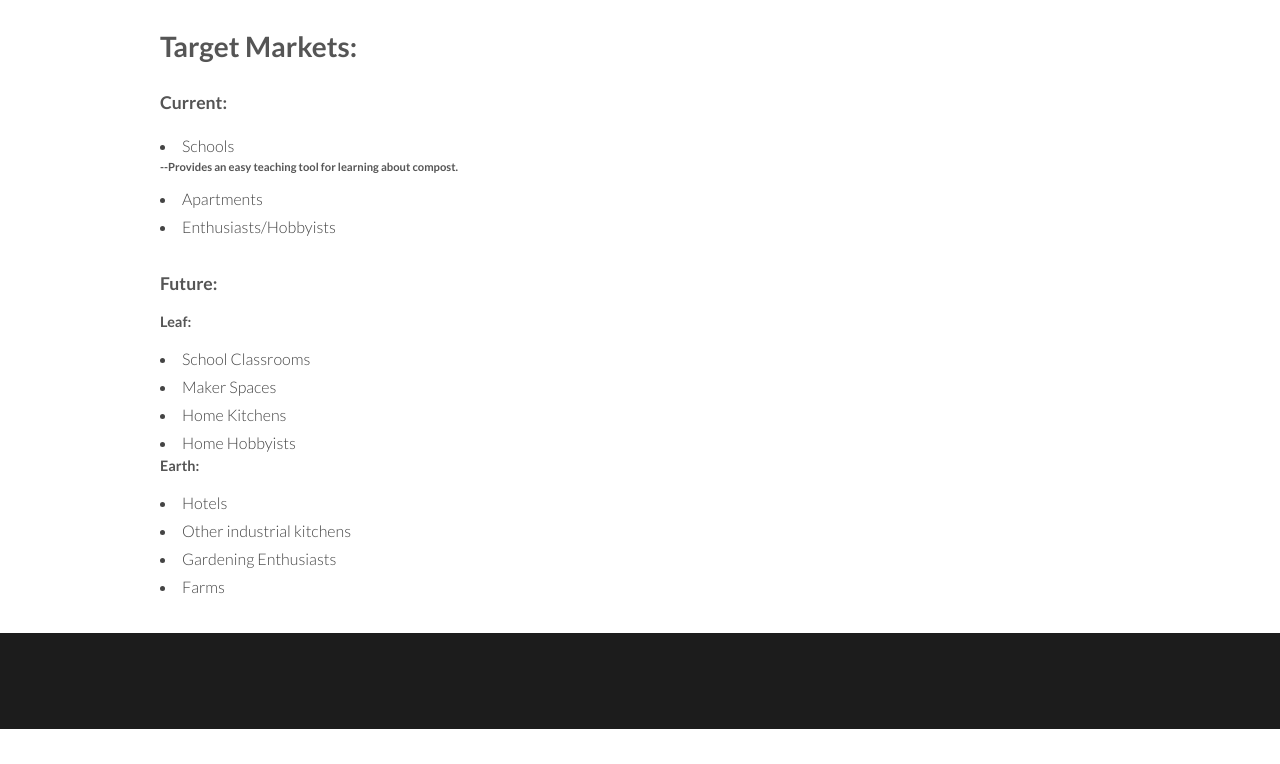
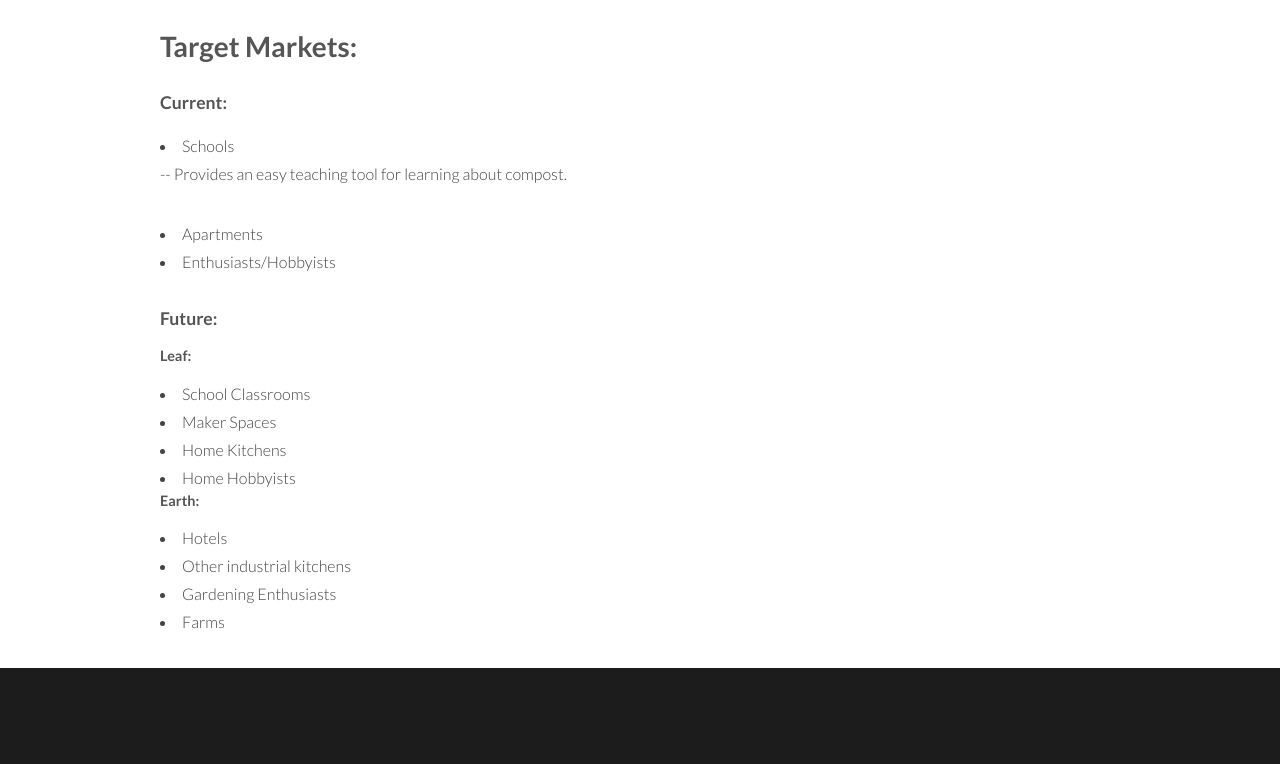
Before and after one commit to Aura64dev/SmartComposterWebsite, a plain HTML site: page discussion.html in a window 1280 px wide. Shown: the part 1600-2364 px from the top of the page. Before the commit the page ends 2329 px from the top, so only its background shows below. Drawn offline with Linux system fonts and the light colour scheme.

Commit message:
Update discussion.html

```diff
--- a/discussion.html
+++ b/discussion.html
@@ -60,7 +60,7 @@
 
 					<h4>Current:</h4>
 					<li>Schools</li>
-					<h6>	--Provides an easy teaching tool for learning about compost.</h6>
+					<p>	-- Provides an easy teaching tool for learning about compost.</p>
 					<li>Apartments</li>
 					<li>Enthusiasts/Hobbyists</li>
 					<p></p>
```
